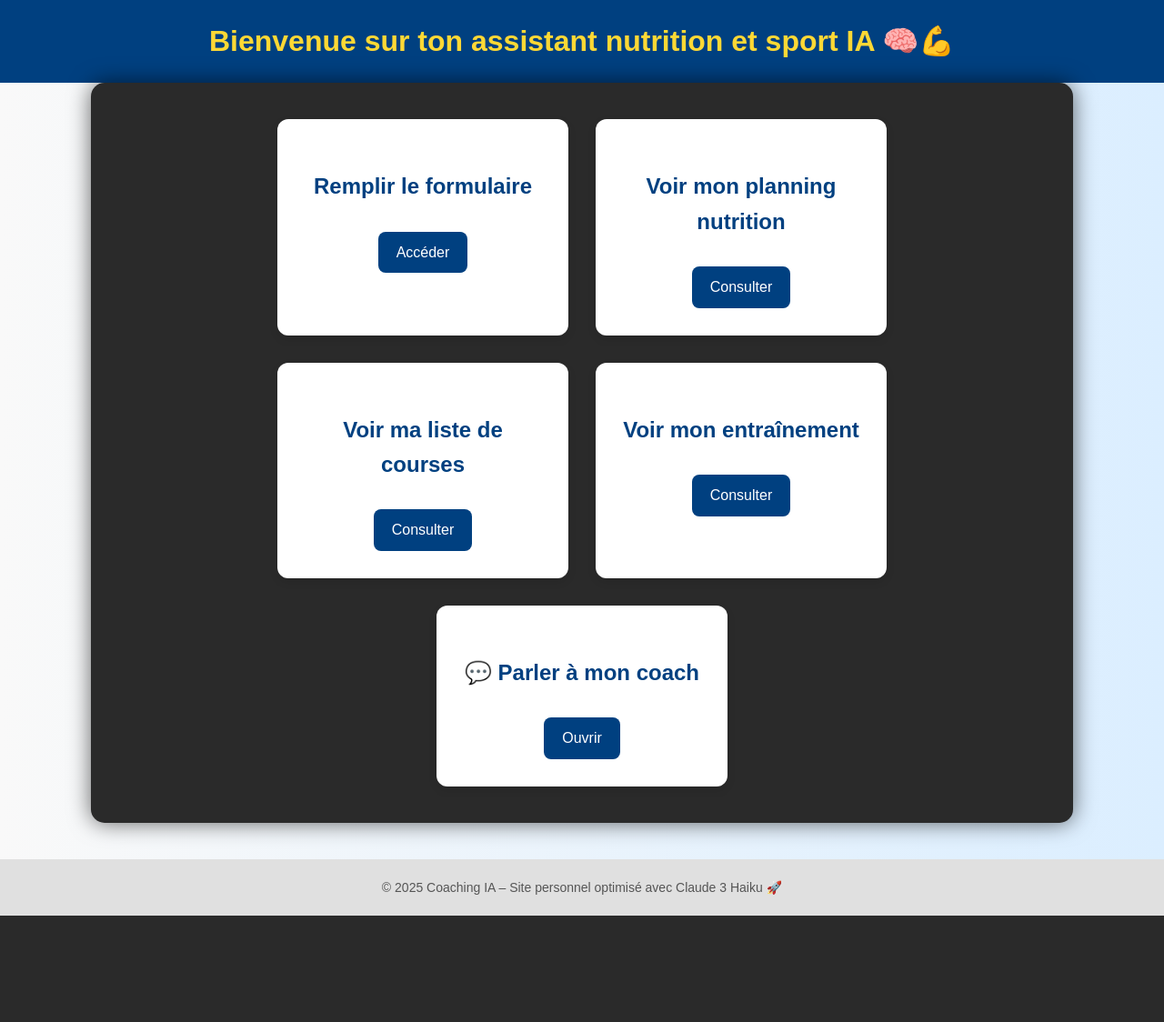
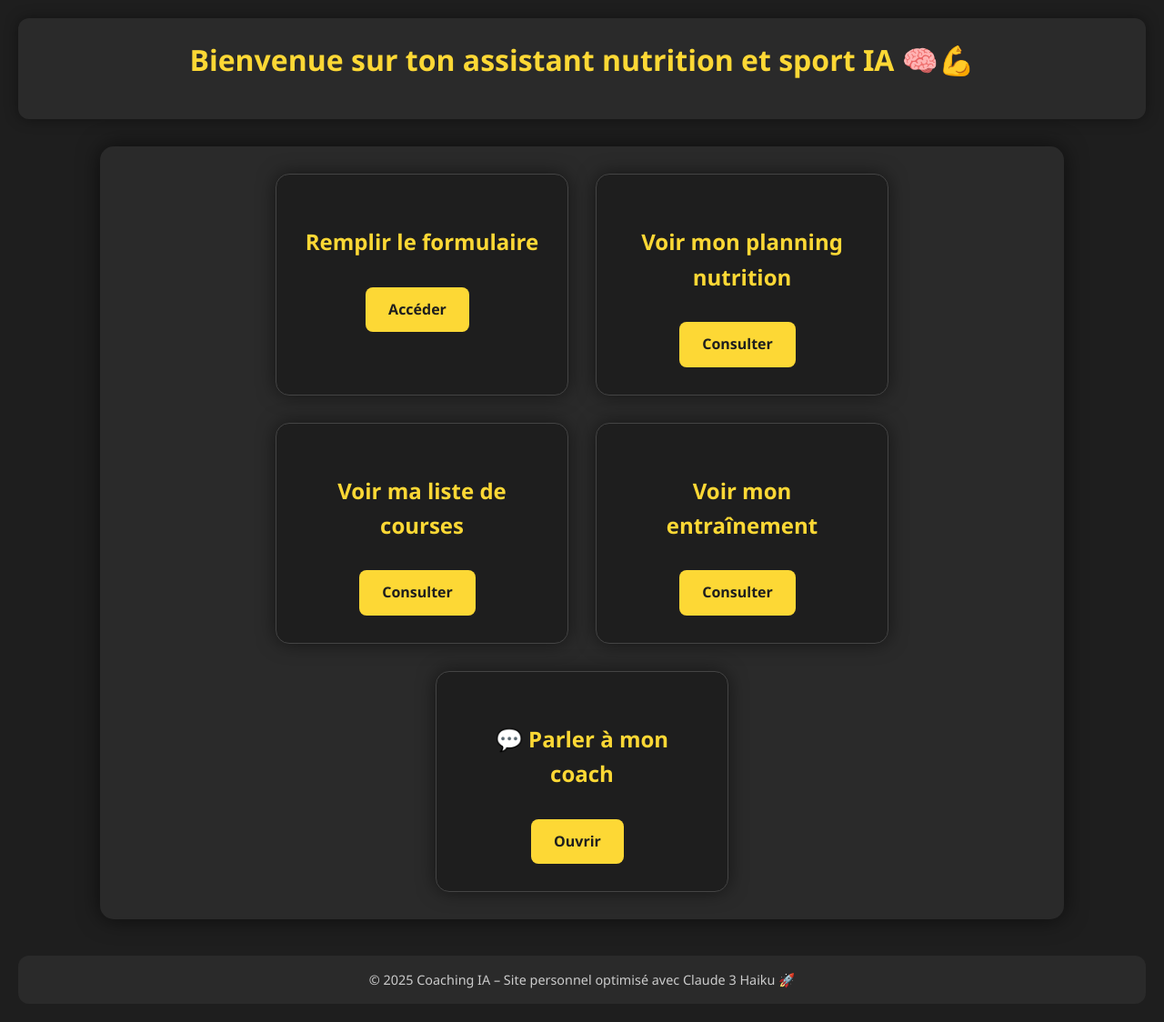
Before and after one commit to gregoirechatel/monprojetia, a FastAPI app: page /accueil in a window 1280 px wide. Shown: the whole page at 91% size. Before the commit the page ends 1007 px from the top, so only its background shows below. Run offline with FastAPI, Linux system fonts and the light colour scheme.

Commit message:
style: harmonisation visuelle de index.html avec le reste du site (style sombre + jaune)

```diff
--- a/templates/index.html
+++ b/templates/index.html
@@ -5,73 +5,55 @@
     <title>Accueil - Coaching IA</title>
     <link rel="stylesheet" href="/static/style.css">
     <style>
-        body {
-            font-family: Arial, sans-serif;
-            background: linear-gradient(to right, #f9f9f9, #dbeeff);
-            margin: 0;
-            padding: 0;
+        header {
+            background-color: #2a2a2a;
+            color: #fdd835;
+            padding: 20px;
+            text-align: center;
+            border-radius: 12px;
+            margin-bottom: 30px;
+            box-shadow: 0 0 15px rgba(0,0,0,0.4);
         }
 
-        header {
-            background-color: #004080;
-            color: white;
-            padding: 20px;
-            text-align: center;
-        }
-
-        h1 {
-            margin: 0;
-        }
-
-        .container {
+        .container-accueil {
             display: flex;
             justify-content: center;
             flex-wrap: wrap;
             gap: 30px;
-            padding: 40px;
         }
 
         .card {
-            background-color: white;
-            border-radius: 12px;
-            box-shadow: 0 4px 10px rgba(0,0,0,0.1);
+            background-color: #1e1e1e;
+            border-radius: 15px;
+            box-shadow: 0 0 20px rgba(0,0,0,0.5);
             padding: 30px;
             width: 260px;
             text-align: center;
             transition: transform 0.3s;
+            border: 1px solid #444;
         }
 
         .card:hover {
-            transform: translateY(-5px);
+            transform: scale(1.03);
         }
 
         .card h2 {
-            color: #004080;
+            color: #fdd835;
             margin-bottom: 20px;
         }
 
         .card a {
             text-decoration: none;
-            background-color: #004080;
-            color: white;
-            padding: 10px 20px;
-            border-radius: 8px;
-            display: inline-block;
-            margin-top: 10px;
-            transition: background-color 0.3s;
-        }
-
-        .card a:hover {
-            background-color: #0066cc;
         }
 
         footer {
-            background-color: #e0e0e0;
+            background-color: #2a2a2a;
+            color: #ccc;
             text-align: center;
-            padding: 20px;
-            font-size: 14px;
-            color: #555;
+            padding: 15px;
             margin-top: 40px;
+            border-radius: 12px;
+            font-size: 0.9em;
         }
     </style>
 </head>
@@ -80,30 +62,30 @@
         <h1>Bienvenue sur ton assistant nutrition et sport IA 🧠💪</h1>
     </header>
 
-    <div class="container">
+    <div class="container container-accueil">
         <div class="card">
             <h2>Remplir le formulaire</h2>
-            <a href="/formulaire">Accéder</a>
+            <a href="/formulaire" class="button">Accéder</a>
         </div>
 
         <div class="card">
             <h2>Voir mon planning nutrition</h2>
-            <a href="/planning">Consulter</a>
+            <a href="/planning" class="button">Consulter</a>
         </div>
 
         <div class="card">
             <h2>Voir ma liste de courses</h2>
-            <a href="/liste">Consulter</a>
+            <a href="/liste" class="button">Consulter</a>
         </div>
 
         <div class="card">
             <h2>Voir mon entraînement</h2>
-            <a href="/training">Consulter</a>
+            <a href="/training" class="button">Consulter</a>
         </div>
 
         <div class="card">
             <h2>💬 Parler à mon coach</h2>
-            <a href="/coach">Ouvrir</a>
+            <a href="/coach" class="button">Ouvrir</a>
         </div>
     </div>
 
```
